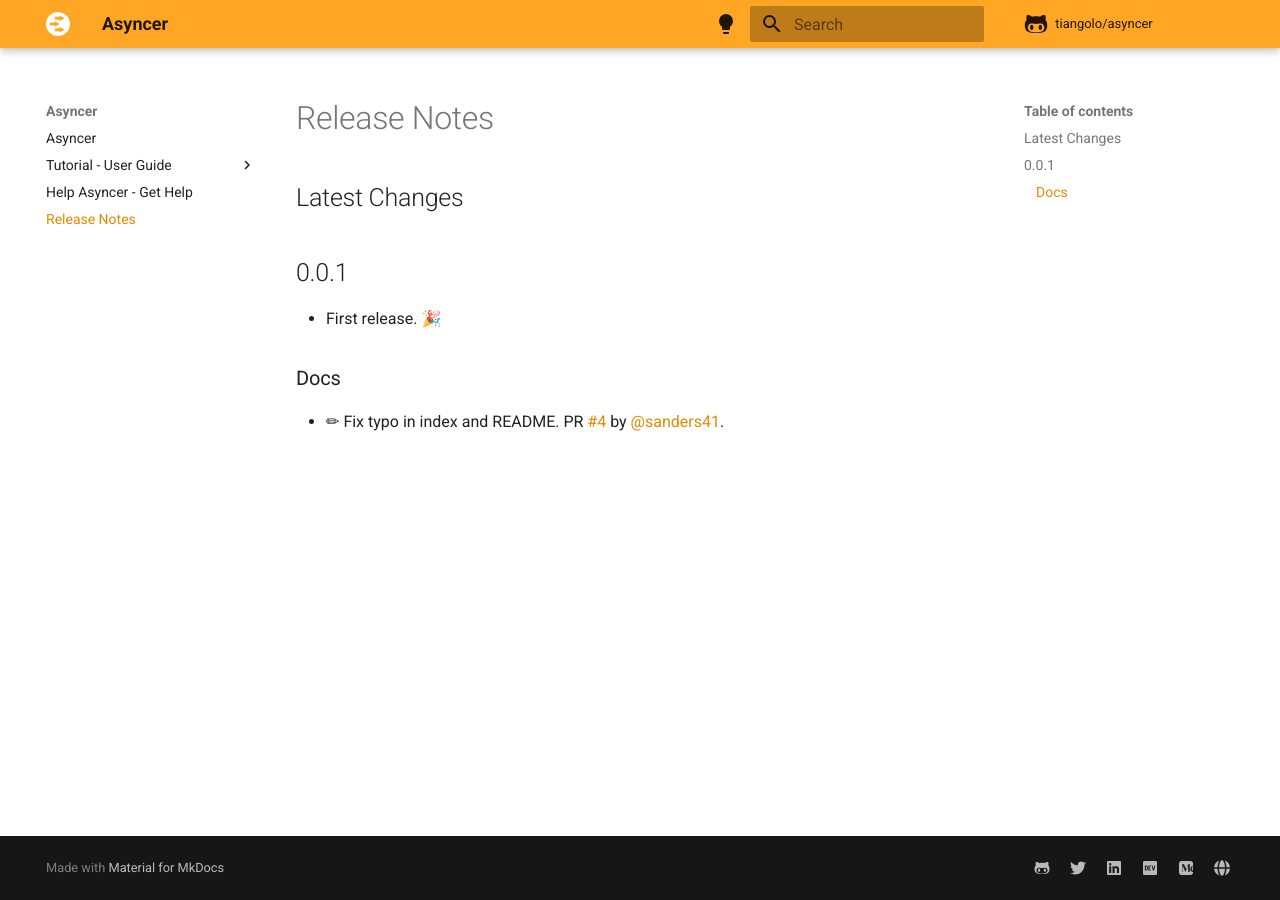
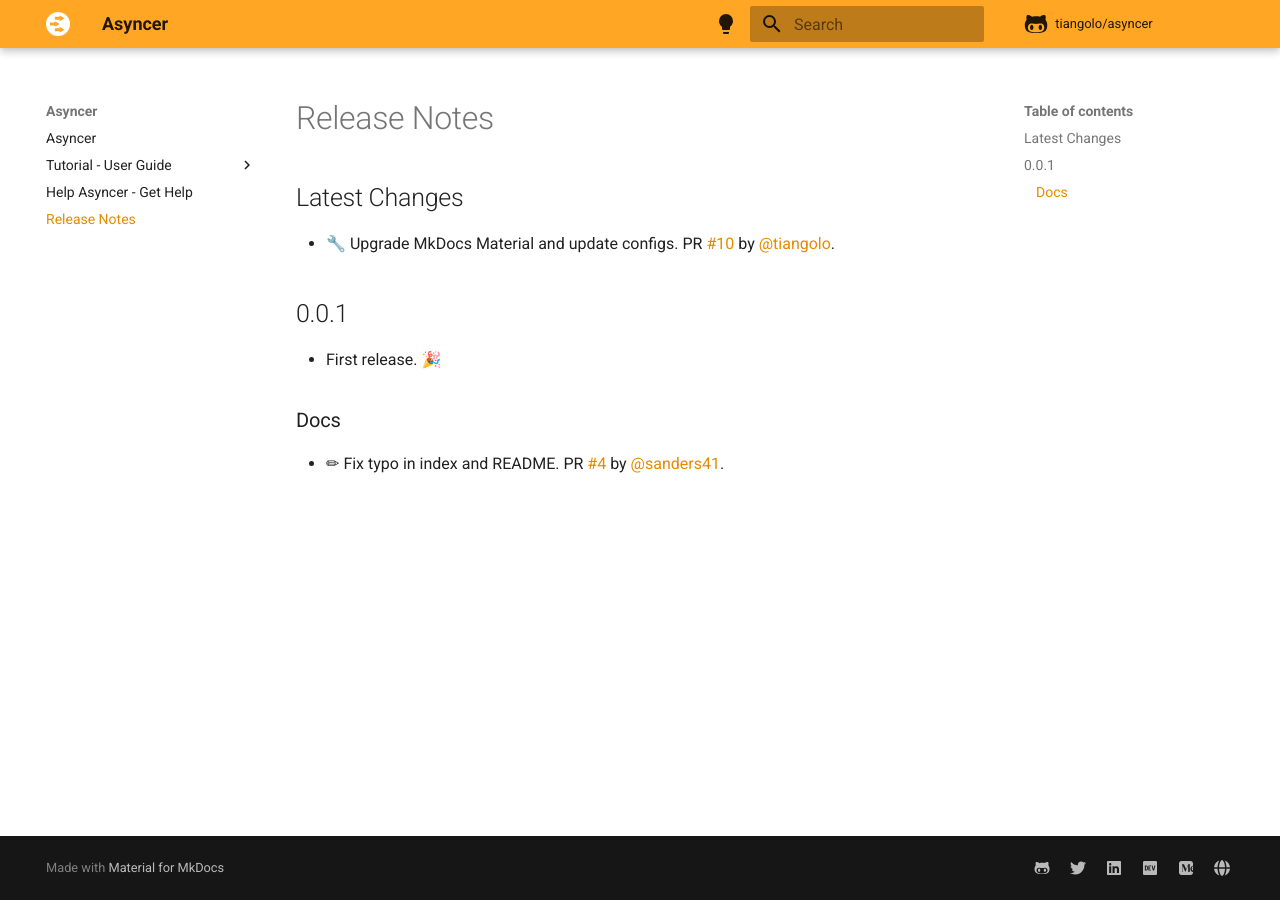
Before and after one commit to balintfrankas/fastapi-asyncer, an MkDocs documentation site: the page built from docs/release-notes.md, in a window 1280 px wide. Built offline with MkDocs 1.6.1 and Material for MkDocs 9.7.7, drawn with Linux system fonts in a browser that asks for light colours; comment, search, counter and statistics services are not loaded.

Commit message:
📝 Update release notes

```diff
--- a/docs/release-notes.md
+++ b/docs/release-notes.md
@@ -2,6 +2,7 @@
 
 ## Latest Changes
 
+* 🔧 Upgrade MkDocs Material and update configs. PR [#10](https://github.com/tiangolo/asyncer/pull/10) by [@tiangolo](https://github.com/tiangolo).
 
 ## 0.0.1
 
```
